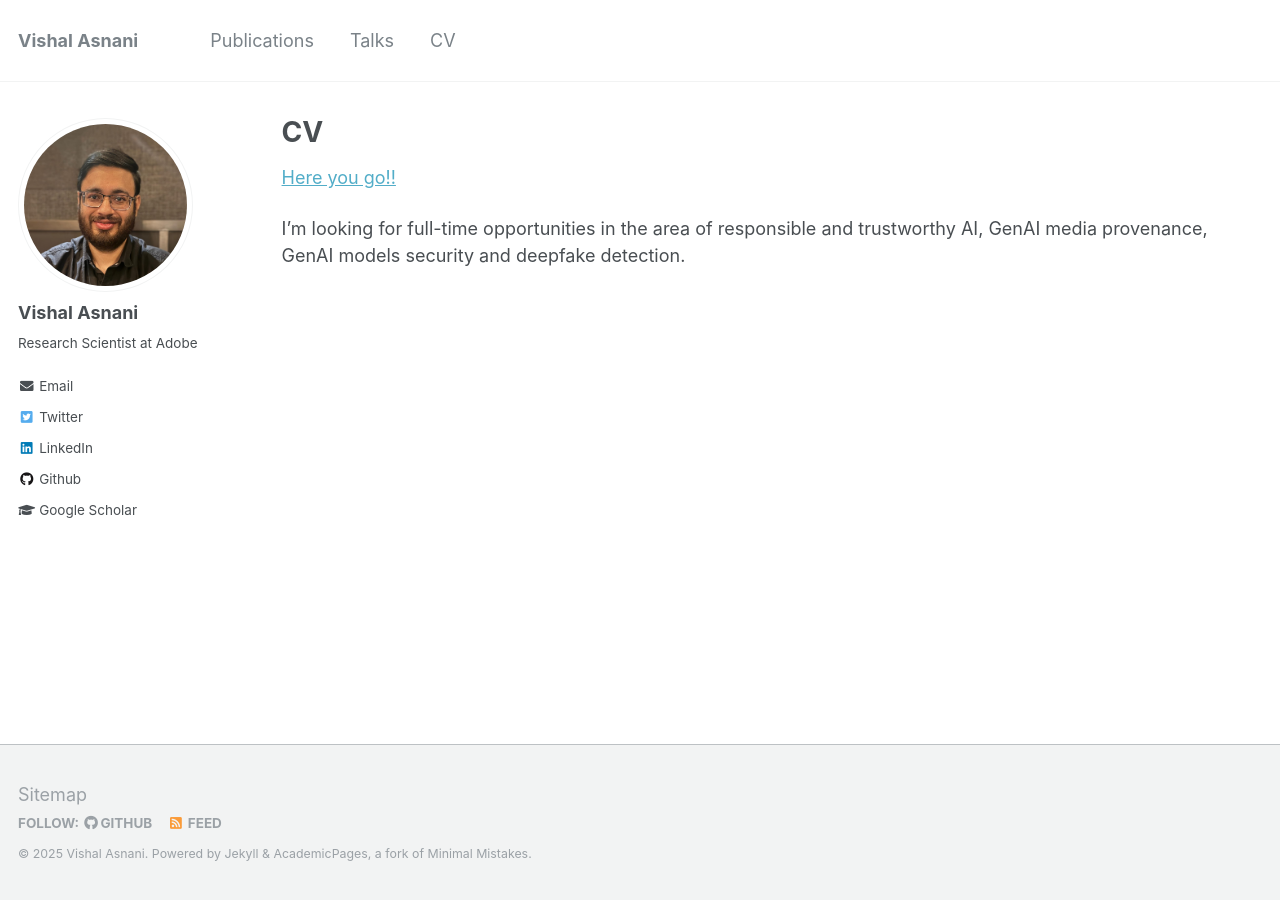
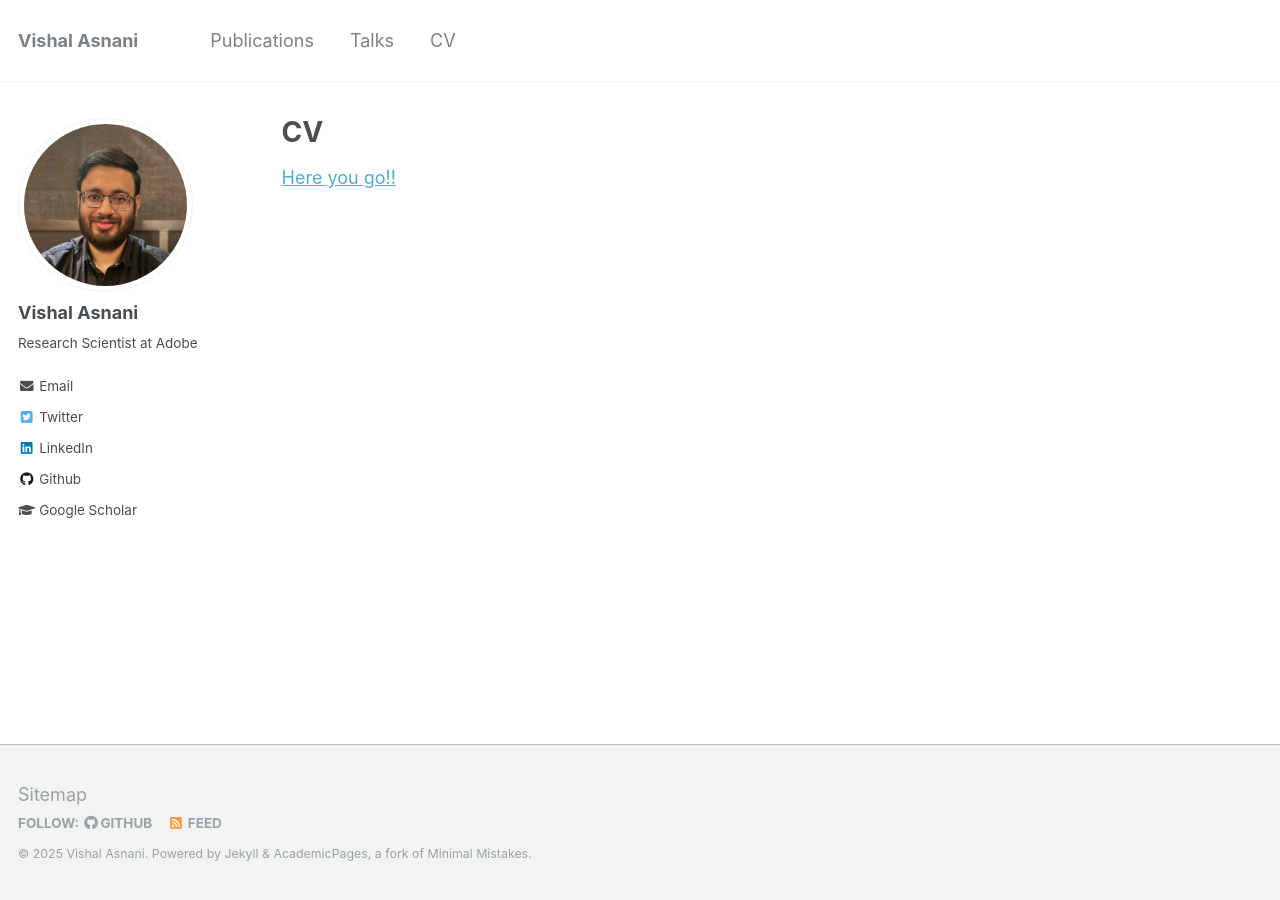
Before and after one commit to vishal3477/vishal3477.github.io, a Jekyll site: the page built from _pages/cv.md, in a window 1280 px wide. Built offline with Jekyll 4.4.1, drawn with Linux system fonts in a browser that asks for light colours; a file with an impossible date is left out.

Commit message:
Update cv.md

```diff
--- a/_pages/cv.md
+++ b/_pages/cv.md
@@ -11,5 +11,3 @@ paperurl: 'http://vishal3477.github.io/files/Vishal_CV.pdf'
 {% include base_path %}
 
 [Here you go!!](http://vishal3477.github.io/files/Vishal_Resume.pdf)
-
-I'm looking for full-time opportunities in the area of responsible and trustworthy AI, GenAI media provenance, GenAI models security and deepfake detection.
```
